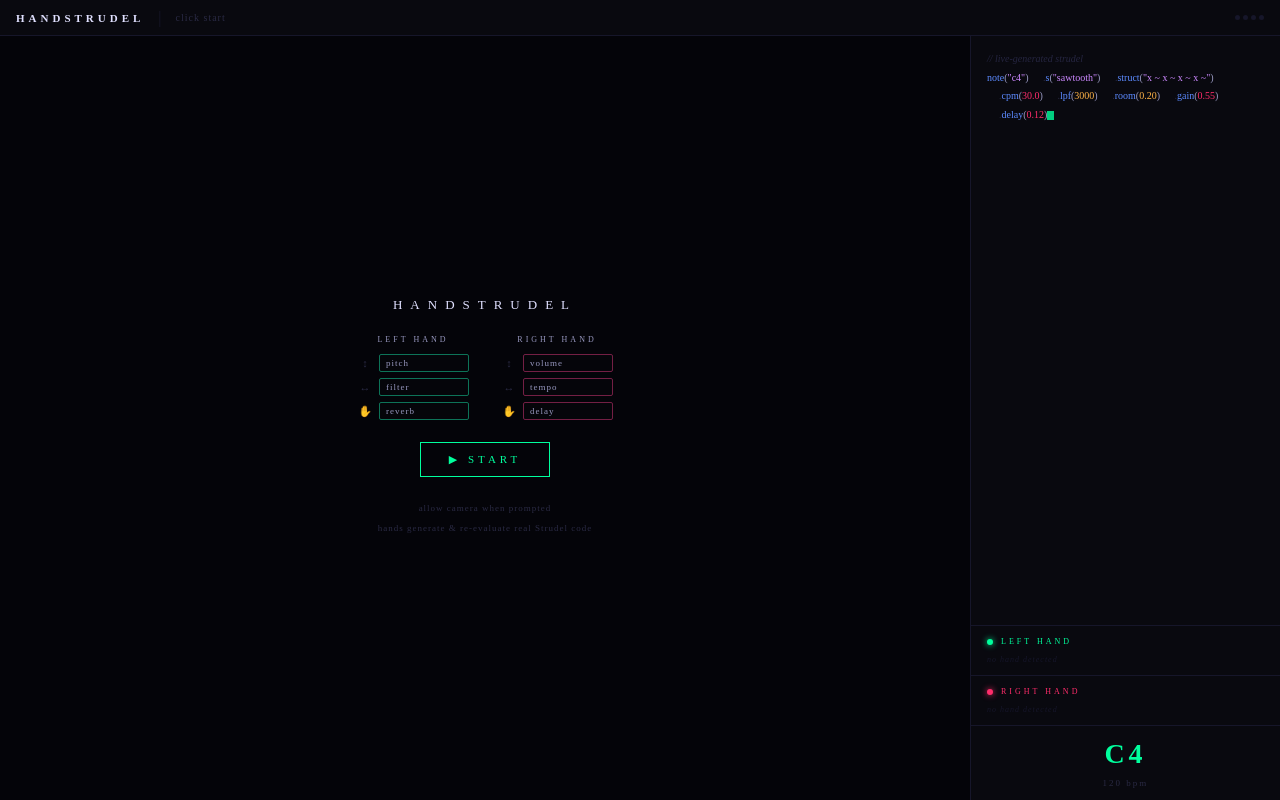
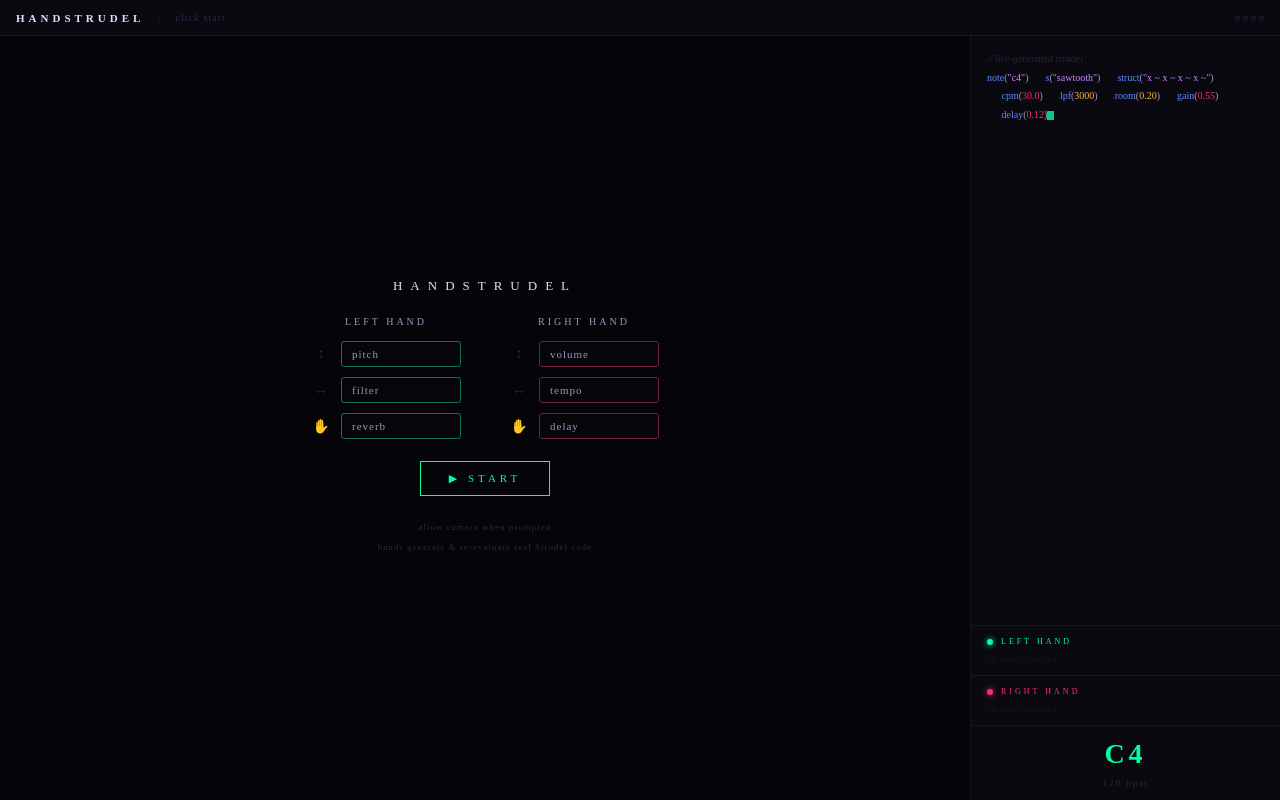
Before and after one commit to khalildh/handstrudel, a Next.js app: page / in a window 1280 px wide. Built offline with nearby package versions, Linux system fonts and the light colour scheme.

Commit message:
Increase config panel sizing on start screen
Co-Authored-By: Claude Opus 4.6 <noreply@anthropic.com>

```diff
--- a/src/app/globals.css
+++ b/src/app/globals.css
@@ -184,18 +184,18 @@ body {
 /* ── Config Grid (Start Overlay) ─────────────────────── */
 .config-grid {
   display: flex;
-  gap: 32px;
+  gap: 48px;
   justify-content: center;
 }
 
 .config-col {
   display: flex;
   flex-direction: column;
-  gap: 6px;
+  gap: 10px;
 }
 
 .config-title {
-  font-size: 8px;
+  font-size: 10px;
   letter-spacing: 3px;
   margin-bottom: 4px;
   text-align: center;
@@ -204,28 +204,28 @@ body {
 .config-row {
   display: flex;
   align-items: center;
-  gap: 6px;
+  gap: 10px;
 }
 
 .config-icon {
-  font-size: 11px;
-  width: 16px;
+  font-size: 14px;
+  width: 20px;
   text-align: center;
   color: var(--dim);
 }
 
 .config-select {
   font-family: var(--font);
-  font-size: 9px;
+  font-size: 11px;
   letter-spacing: 1px;
   background: var(--bg);
   color: var(--text);
   border: 1px solid var(--border);
-  border-radius: 2px;
-  padding: 3px 6px;
+  border-radius: 3px;
+  padding: 6px 10px;
   cursor: pointer;
   outline: none;
-  width: 90px;
+  width: 120px;
   -webkit-appearance: none;
   appearance: none;
 }
```
